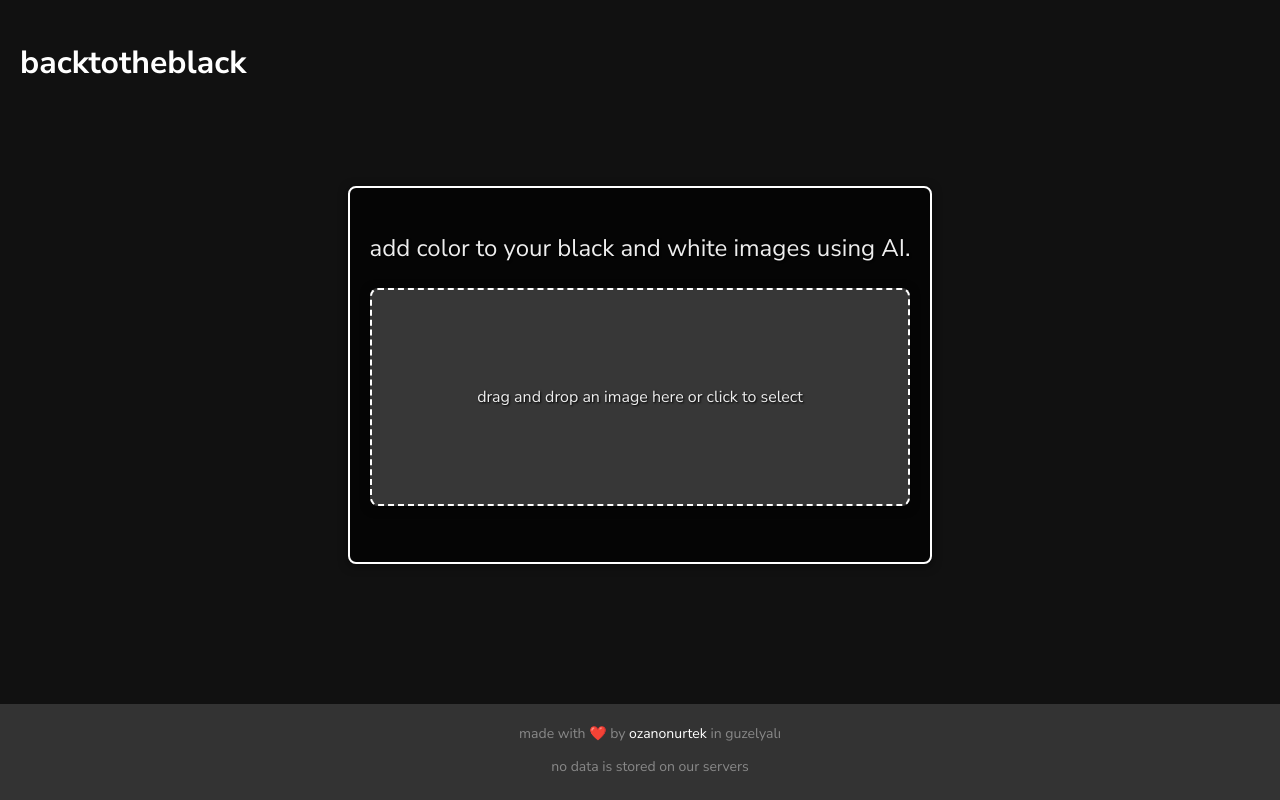
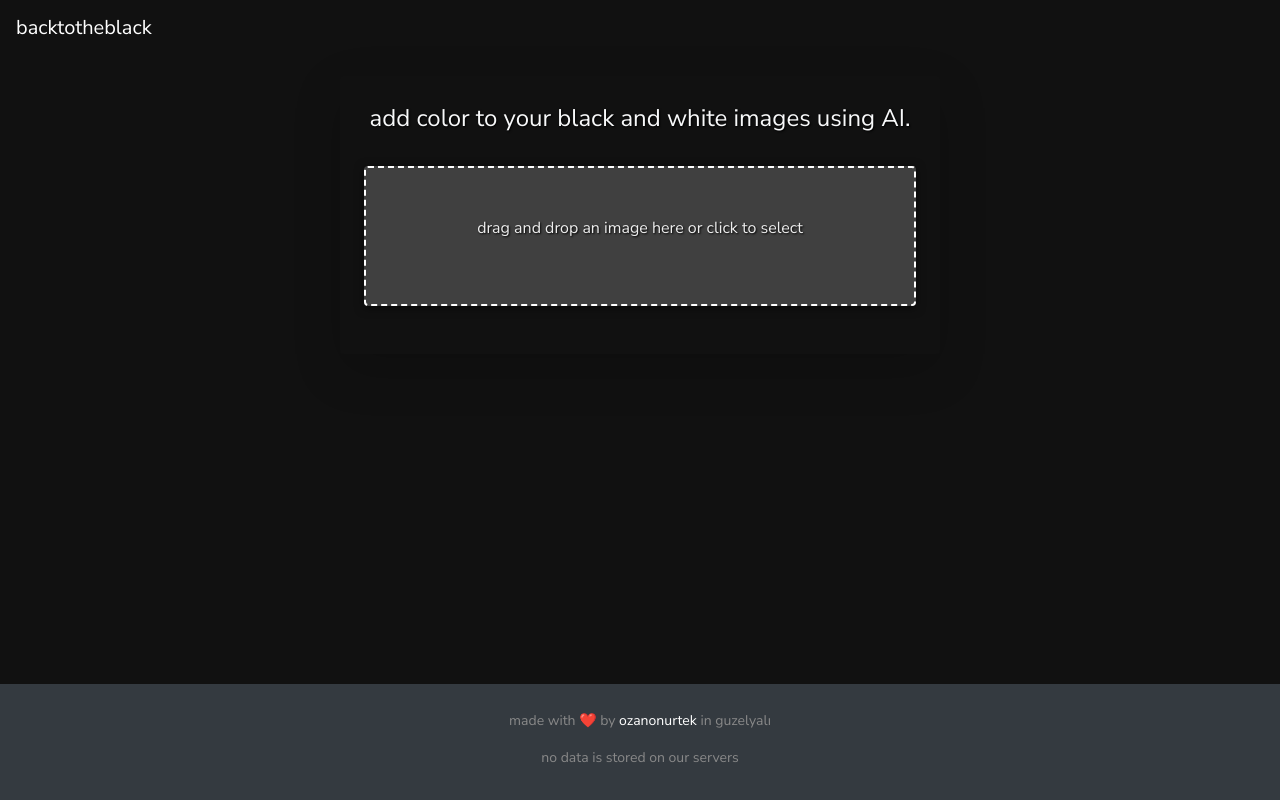
Before and after one commit to ozanonurtek/backtothecolor, a plain HTML site: page ui/index.html in a window 1280 px wide. Drawn offline with nearby package versions, Linux system fonts and the light colour scheme.

Commit message:
feat(init): bootstrap

```diff
--- a/ui/index.html
+++ b/ui/index.html
@@ -15,6 +15,7 @@
     <link rel="preconnect" href="https://fonts.gstatic.com"/>
     <link rel="preconnect" href="https://fonts.gstatic.com" crossorigin/>
     <link href="https://fonts.googleapis.com/css2?family=Nunito+Sans:wght@200;400;700;800;900&display=swap" rel="stylesheet">
+    <link rel="stylesheet" href="https://stackpath.bootstrapcdn.com/bootstrap/4.5.2/css/bootstrap.min.css">
     <link rel="apple-touch-icon" sizes="57x57" href="/static/favicons/apple-icon-57x57.png">
     <link rel="apple-touch-icon" sizes="60x60" href="/static/favicons/apple-icon-60x60.png">
     <link rel="apple-touch-icon" sizes="72x72" href="/static/favicons/apple-icon-72x72.png">
@@ -31,7 +32,6 @@
     <link rel="manifest" href="/static/favicons/manifest.json">
     <meta name="msapplication-TileColor" content="#ffffff">
     <meta name="msapplication-TileImage" content="/static/favicons/ms-icon-144x144.png">
-    <meta name="theme-color" content="#ffffff">
     <script>
         window.dataLayer = window.dataLayer || [];
         function gtag(){dataLayer.push(arguments);}
@@ -44,13 +44,10 @@
             font-family: 'Nunito Sans', sans-serif;
             background-color: #111;
             color: #fff;
-            display: flex;
-            flex-direction: column;
-            align-items: center;
             min-height: 100vh;
             margin: 0;
+            padding-bottom: 100px; /* Add padding here */
             transition: background-color 1s ease-in-out;
-            justify-content: center;
         }
 
         body.colorized {
@@ -59,15 +56,11 @@
         }
 
         #container {
-            background-color: rgba(0, 0, 0, 0.7);
-            border-radius: 8px;
-            padding: 20px;
             text-align: center;
-            box-shadow: 0 2px 10px rgba(0, 0, 0, 0.5);
+            margin: 20px auto;
+            transition: background-color 1s ease-in-out;
+            margin-bottom: 80px;
             max-width: 600px;
-            border: 2px solid white;
-            transition: background-color 1s ease-in-out;
-            margin-bottom: 50px; /* Add margin for footer */
         }
 
         #container.colorized {
@@ -83,15 +76,11 @@
 
         #drop-area {
             border: 2px dashed #fff;
-            padding: 80px;
-            margin-bottom: 10px;
-            display: flex;
-            justify-content: center;
-            align-items: center;
             cursor: pointer;
             background-color: rgba(255, 255, 255, 0.2);
             border-radius: 8px;
             box-shadow: 0 2px 10px rgba(0, 0, 0, 0.5);
+            margin-top: 30px;
         }
 
         #drop-area.highlight {
@@ -109,10 +98,12 @@
         }
 
         img {
-            max-width: 600px;
-            margin-top: 20px;
+            max-width: 100%;
+            max-height: 60vh;
             border-radius: 8px;
             box-shadow: 0 2px 10px rgba(0, 0, 0, 0.5);
+            object-fit: contain;
+            margin-top: 20px;
         }
 
         .loading {
@@ -127,17 +118,6 @@
 
         input[type="file"] {
             display: none;
-        }
-
-        h1 {
-            position: absolute;
-            top: 20px;
-            left: 20px;
-        }
-
-        h1 a {
-            text-decoration: none;
-            color: white;
         }
 
         footer {
@@ -166,26 +146,46 @@
             font-size: 14px;
             color: #888;
         }
+
+        /* Bootstrap responsive adjustments */
+        @media (max-width: 768px) {
+            #container {
+                max-width: 90%;
+            }
+        }
+
     </style>
 </head>
 <body>
-    <h1>backtotheblack</h1>
-<div id="container">
-    <p id="app-description">add color to your black and white images using AI.</p>
-    <div id="drop-area">
-        <p>drag and drop an image here or click to select</p>
+    <nav class="navbar navbar-expand-lg navbar-dark ">
+        <a class="navbar-brand" href="/">backtotheblack</a>
+        <div class="collapse navbar-collapse" id="navbarNav">
+            </div>
+    </nav>
+    <div id="container" class="p-4 rounded shadow-lg">
+        <p id="app-description" class="text-center text-light">add color to your black and white images using AI.</p>
+        <div id="drop-area" class="d-flex justify-content-center align-items-center p-5 rounded">
+            <p class="text-center">drag and drop an image here or click to select</p>
             <input type="file" id="fileInput" accept="image/*">
         </div>
-    <div class="loading">
+        <div class="loading text-center text-light">
             <p>Colorizing...</p>
         </div>
-    <img id="colorizedImage" src="">
+        <img id="colorizedImage" src="" class="img-fluid rounded shadow-sm">
     </div>
-<footer>
-    <p>made with ❤️ by <a href="https://onur.tk">ozanonurtek</a> in guzelyalı</p>
+    <footer class="bg-dark text-light text-center mt-4 p-3">
+        <div class="container">
+            <div class="row">
+                <div class="col-md-12">
+                    <p>made with ❤️ by <a href="https://onur.tk" target="_blank">ozanonurtek</a> in guzelyalı</p>
                     <p>no data is stored on our servers</p>
+                </div>
+        </div>
     </footer>
 
+    <script src="https://code.jquery.com/jquery-3.5.1.slim.min.js"></script>
+    <script src="https://cdn.jsdelivr.net/npm/popper.js@1.16.1/dist/umd/popper.min.js"></script>
+    <script src="https://stackpath.bootstrapcdn.com/bootstrap/4.5.2/js/bootstrap.min.js"></script>
     <script>
         const dropArea = document.getElementById('drop-area');
         const colorizedImage = document.getElementById('colorizedImage');
```
Also changed, not shown: 1 other file. Lines whose indentation alone changed are shown as unchanged.
